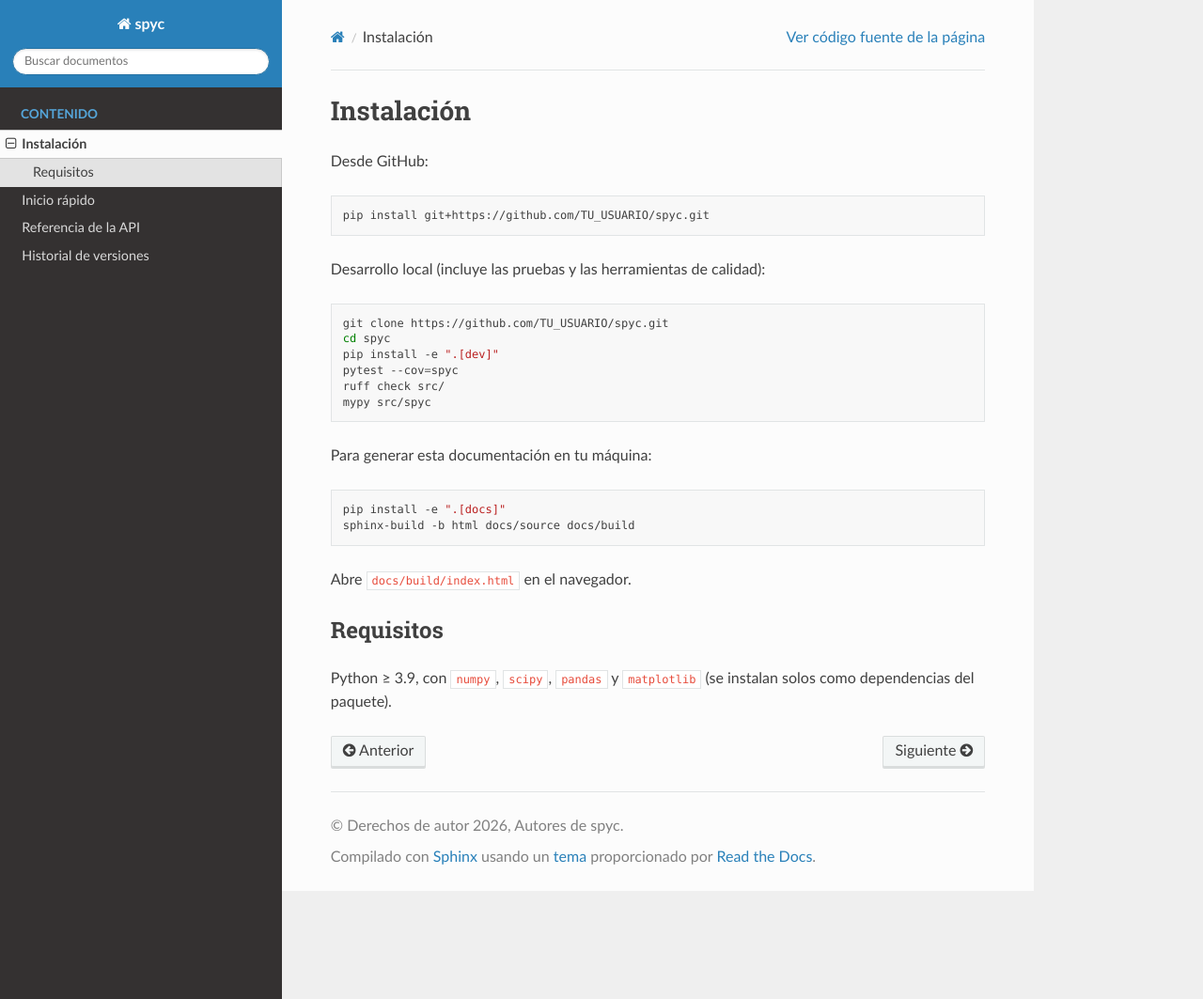
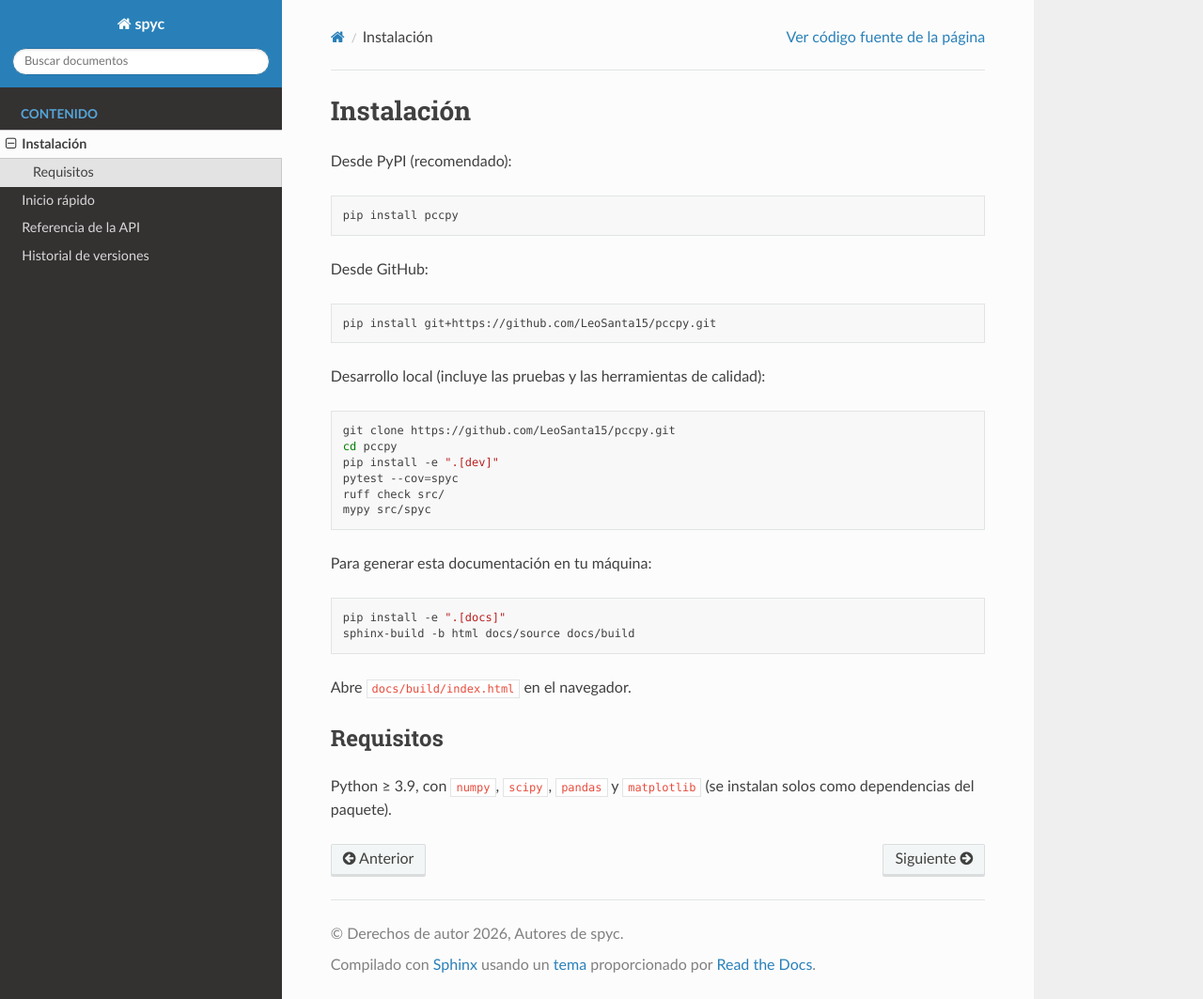
Before and after one commit to LeoSanta15/pccpy, a Sphinx documentation site: the page built from docs/source/instalacion.md, in a window 1280 px wide and 1063 px high. Shown: the whole window at 94% size. Built offline with Sphinx 7.4.7 and the Read the Docs theme 3.1.0, drawn with Linux system fonts in a browser that asks for light colours.

Commit message:
docs: corregir URLs de instalacion (TU_USUARIO → LeoSanta15/pccpy)
Co-Authored-By: Claude Sonnet 4.6 <noreply@anthropic.com>
Claude-Session: https://claude.ai/code/session_01HUHPdX7cdH9SJwzgGiM2LC

````diff
--- a/docs/source/instalacion.md
+++ b/docs/source/instalacion.md
@@ -1,16 +1,22 @@
 # Instalación
+
+Desde PyPI (recomendado):
+
+```bash
+pip install pccpy
+```
 
 Desde GitHub:
 
 ```bash
-pip install git+https://github.com/TU_USUARIO/spyc.git
+pip install git+https://github.com/LeoSanta15/pccpy.git
 ```
 
 Desarrollo local (incluye las pruebas y las herramientas de calidad):
 
 ```bash
-git clone https://github.com/TU_USUARIO/spyc.git
-cd spyc
+git clone https://github.com/LeoSanta15/pccpy.git
+cd pccpy
 pip install -e ".[dev]"
 pytest --cov=spyc
 ruff check src/
````
